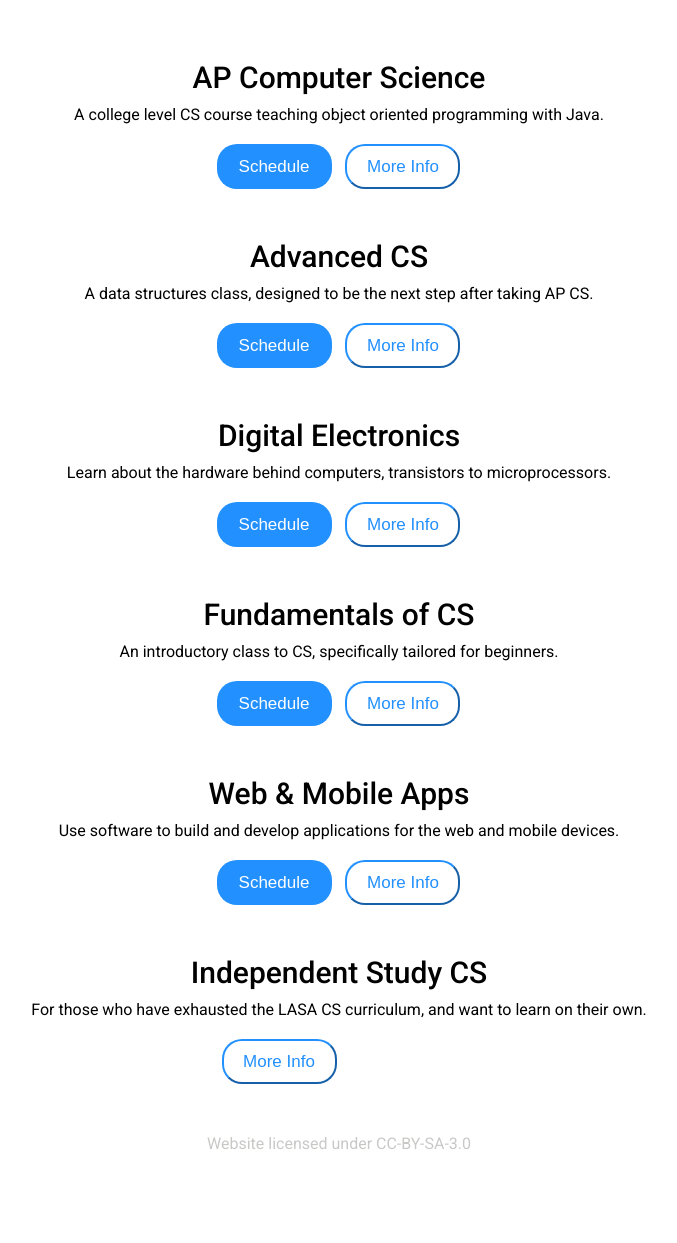
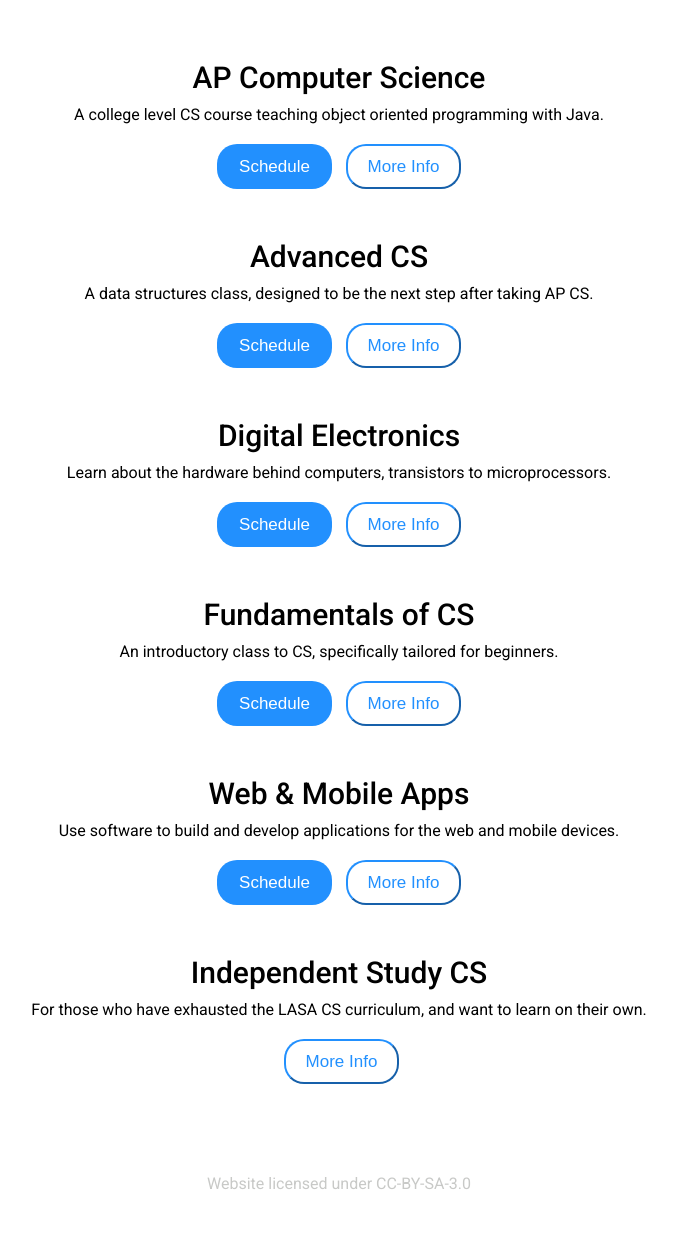
Before and after one commit to crkalapat/lasacs_website, a Flask app: page / in a window 1280 px wide. Shown: the part 80-1323 px from the top of the page, without its empty margins (301-978 px from the left). Before the commit the page ends 1229 px from the top, so only its background shows below. Run offline with Flask 3, Linux system fonts and the light colour scheme.

Commit message:
Fully fix button centering issue with Safari

```diff
--- a/static/css/styles.css
+++ b/static/css/styles.css
@@ -1,5 +1,9 @@
 *, *::before, *::after {
     box-sizing: border-box;
+}
+
+.gparent {
+    display: grid;
 }
 
 .centered {
@@ -103,9 +107,7 @@
         margin-left: 5px;
     }
     .button-container {
-        width: 245px;
-        margin-left: auto;
-        margin-right: auto;
+        justify-self: center;
         margin-bottom: 40px;
     }
     nav {
@@ -225,9 +227,7 @@
         margin-left: 5px;
     }
     .button-container {
-        width: 245px;
-        margin-left: auto;
-        margin-right: auto;
+        justify-self: center;
         margin-bottom: 40px;
     }
     nav {
@@ -356,9 +356,7 @@
         margin-left: 5px;
     }
     .button-container {
-        width: 245px;
-        margin-left: auto;
-        margin-right: auto;
+        justify-self: center;
         margin-bottom: 40px;
     }
     nav {
@@ -487,9 +485,7 @@
         margin-left: 5px;
     }
     .button-container {
-        width: 245px;
-        margin-left: auto;
-        margin-right: auto;
+        justify-self: center;
         margin-bottom: 40px;
     }
     nav {
@@ -618,9 +614,7 @@
         margin-left: 5px;
     }
     .button-container {
-        width: 245px;
-        margin-left: auto;
-        margin-right: auto;
+        justify-self: center;
         margin-bottom: 40px;
     }
     nav {
--- a/templates/index.html
+++ b/templates/index.html
@@ -28,7 +28,7 @@
       </ul>
     </nav>
     <main>
-      <section class="mt-5">
+      <section class="mt-5 gparent">
         <h2 class="class-title">AP Computer Science</h2>
         <p class="class-description">A college level CS course teaching object oriented programming with Java.</p>
         <div class="button-container">
@@ -36,7 +36,7 @@
           <button class="btn-secondary right-center">More Info</button>
         </div>
       </section>
-      <section>
+      <section class="gparent">
         <h2 class="class-title">Advanced CS</h2>
         <p class="class-description">A data structures class, designed to be the next step after taking AP CS.</p>
         <div class="button-container">
@@ -44,7 +44,7 @@
           <button class="btn-secondary right-center">More Info</button>
         </div>
       </section>
-      <section>
+      <section class="gparent">
         <h2 class="class-title">Digital Electronics</h2>
         <p class="class-description">Learn about the hardware behind computers, transistors to microprocessors.</p>
         <div class="button-container">
@@ -52,7 +52,7 @@
           <button class="btn-secondary right-center">More Info</button>
         </div>
       </section>
-      <section>
+      <section class="gparent">
         <h2 class="class-title">Fundamentals of CS</h2>
         <p class="class-description">An introductory class to CS, specifically tailored for beginners.</p>
         <div class="button-container">
@@ -60,7 +60,7 @@
           <button class="btn-secondary right-center">More Info</button>
         </div>
       </section>
-      <section>
+      <section class="gparent">
         <h2 class="class-title">Web & Mobile Apps</h2>
         <p class="class-description">Use software to build and develop applications for the web and mobile devices.</p>
         <div class="button-container">
@@ -68,7 +68,7 @@
           <button class="btn-secondary right-center">More Info</button>
         </div>
       </section>
-      <section>
+      <section class="gparent">
         <h2 class="class-title">Independent Study CS</h2>
         <p class="class-description">For those who have exhausted the LASA CS curriculum, and want to learn on their own.</p>
         <div class="button-container">
```
